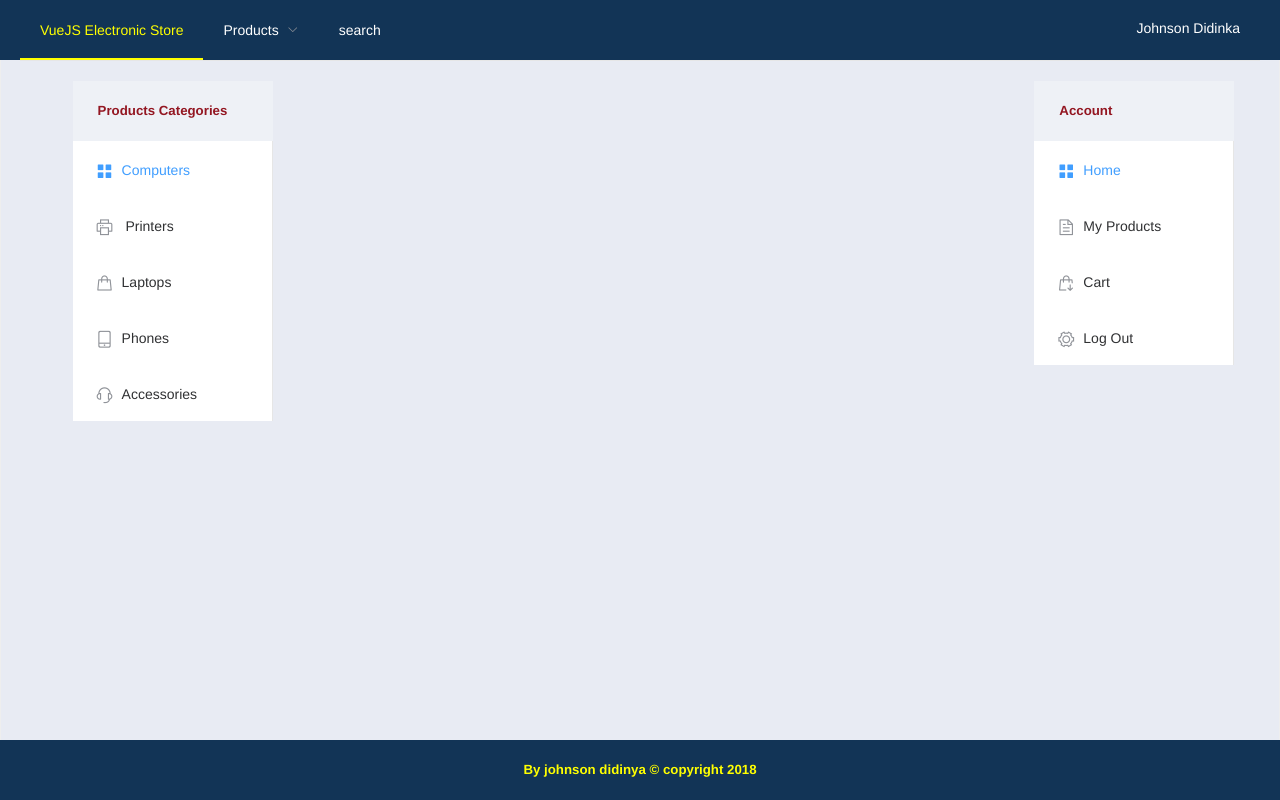
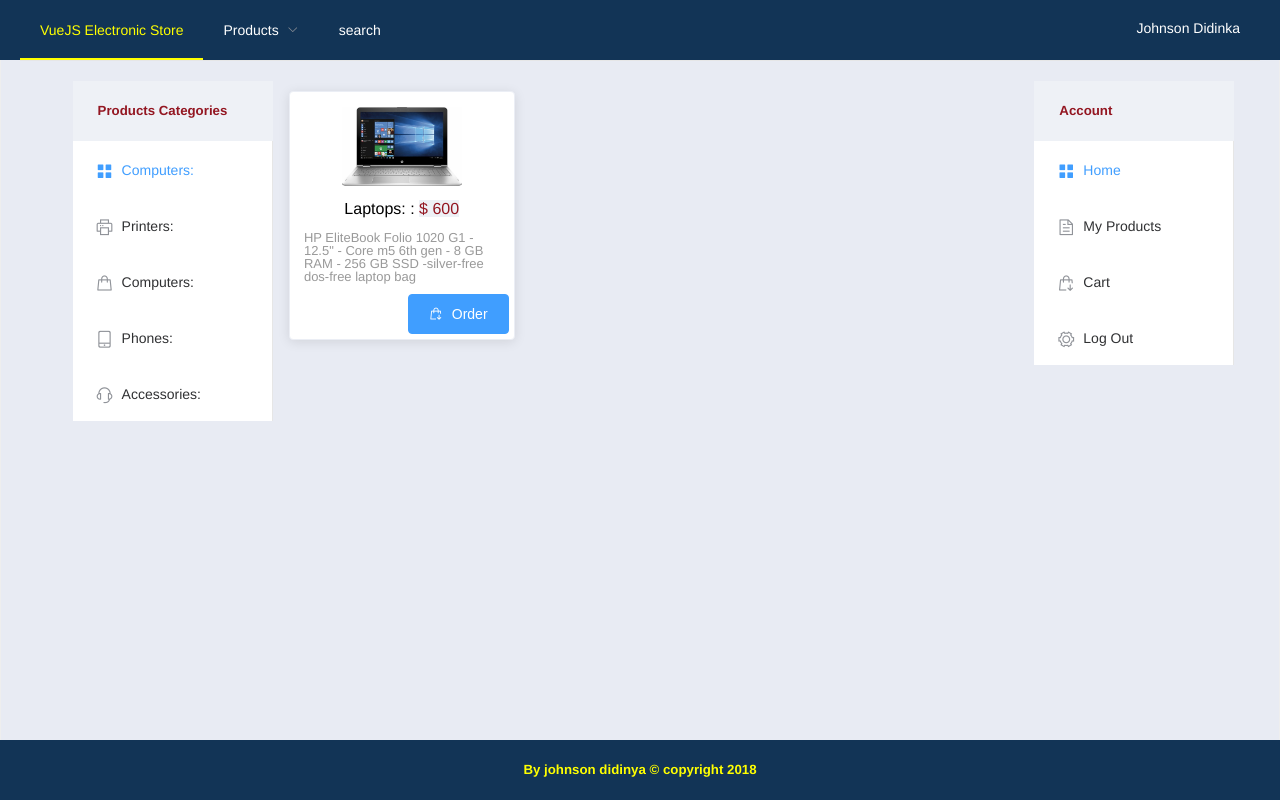
Before and after one commit to didinkaj/vue-single-page-store-manager, a Vue app: page /products/category/1 in a window 1280 px wide. Built offline with nearby package versions, Linux system fonts and the light colour scheme.

Commit message:
logic for product and navigation

```diff
--- a/package.json
+++ b/package.json
@@ -14,6 +14,7 @@
   },
   "dependencies": {
     "element-ui": "^2.4.3",
+    "firebase": "^5.2.0",
     "vue": "^2.5.2",
     "vue-axios": "^2.1.2",
     "vue-router": "^3.0.1",
--- a/src/components/layouts/sidebar/left.vue
+++ b/src/components/layouts/sidebar/left.vue
@@ -1,69 +1,72 @@
+<script>
+    import { mapGetters } from 'vuex';
+    import ElCol from "element-ui/packages/col/src/col";
+    export default {
+        components: {ElCol},
+        name: 'sidebar-left',
+        data() {
+            return {
+                isCollapse: true,
+                items:[],
+            };
+        },
+        computed:{
+            ...mapGetters({
+                category:'category'
+            })
+        },
+        methods: {
+            getSibarItems(){
+                console.log(this.category);
+                this.items = this.category;
+            },
+            handleOpen(key, keyPath) {
+                console.log(key, keyPath);
+            },
+            handleClose(key, keyPath) {
+                console.log(key, keyPath);
+            }
+        },
+        created(){
+            this.getSibarItems();
+        },
+        filters: {
+            numberToString: function (value) {
+                if (!value) return ''
+                value = value.toString()
+                return value
+            }
+        }
+    }
+</script>
+
 <template>
     <el-aside width="200px" style="background-color: rgb(238, 241, 246)">
         <el-row class="tac">
             <el-col :span="24">
                 <h5 class="logo">Products Categories</h5>
                 <el-menu
-                        default-active="1"
-                        class="el-menu-vertical-demo"
-                        @open="handleOpen"
-                        @close="handleClose">
-                    <router-link :to="{name:'productslist_route'}">
-                    <el-menu-item index="1">
-                        <i class="el-icon-menu"></i>
-                        <span>Computers </span>
+                          default-active="1"
+                          class="el-menu-vertical-demo"
+                          @open="handleOpen"
+                          @close="handleClose">
+                    <el-col v-for="item in items">
+                    <router-link  :to="{name:'productscategory_route', params:{id:item.id}}">
+                    <el-menu-item  :index="item.id | numberToString">
+                        <i :class="item.icon"></i>
+                        <span>{{item.name}}</span>
                     </el-menu-item>
                     </router-link>
-                    <router-link :to="{name:'useraccount_route'}">
-                    <el-menu-item index="2">
-                        <i class="el-icon-printer"></i>
-                        <span> Printers</span>
-                    </el-menu-item>
-                    </router-link>
-                    <router-link :to="{name:'productslist_route'}">
-                    <el-menu-item index="3">
-                        <i class="el-icon-goods"></i>
-                        <span>Laptops</span>
-                    </el-menu-item>
-                    </router-link>
-                    <router-link :to="{name:'productslist_route'}">
-                    <el-menu-item index="4">
-                        <i class="el-icon-mobile-phone"></i>
-                        <span>Phones</span>
-                    </el-menu-item>
-                    </router-link>
-                    <router-link :to="{name:'productsadd_route'}">
-                    <el-menu-item index="5">
-                        <i class="el-icon-service"></i>
-                        <span>Accessories</span>
-                    </el-menu-item>
-                    </router-link>
+                    </el-col>
+                </el-menu>
 
-                </el-menu>
             </el-col>
 
         </el-row>
     </el-aside>
 </template>
 
-<script>
-    export default {
-        name: 'sidebar-left',
-        data() {
-            return {
-                isCollapse: true
-            };
-        },
-        methods: {
-            handleOpen(key, keyPath) {
-                console.log(key, keyPath);
-            },
-            handleClose(key, keyPath) {
-                console.log(key, keyPath);
-            }
-        }
-    }
-</script>
+
 
 <style>
     .logo {
--- a/src/components/layouts/sidebar/right.vue
+++ b/src/components/layouts/sidebar/right.vue
@@ -8,7 +8,7 @@
                         class="el-menu-vertical-demo"
                         @open="handleOpen"
                         @close="handleClose">
-                    <router-link :to="{name:'useraccount_route'}">
+                    <router-link :to="{name:'productslist_route'}">
                     <el-menu-item index="1">
                         <i class="el-icon-menu"></i>
                         <span>Home</span>
--- a/src/components/products/add.vue
+++ b/src/components/products/add.vue
@@ -37,11 +37,12 @@
                     description: this.addProductForm.productDesc,
                     date: date,
                     price: this.addProductForm.price,
-                    category: this.addProductForm.category,
+                    category_id: this.addProductForm.category,
                     img: this.url
+
                 }
                 console.log(newProduct)
-                if(!this.addProductForm.productName){
+                if(this.addProductForm.productName && this.addProductForm.price && this.addProductForm.category){
                     this.$store.commit('ADD_PRODUCT', newProduct)
                     this.saveSuccess();
                     return this.$router.push( '/')
@@ -78,7 +79,7 @@
     <div>
         <el-col :span="22">
         <el-card class="add-product-form" >
-            <p class="form-title">Add Product Form {{blogNo}}</p>
+            <p class="form-title">Add Product Form </p>
             <el-form ref="form" :model="addProductForm" label-width="120px" required="required">
                 <el-form-item label="Product Name">
                     <el-input v-model="addProductForm.productName"></el-input>
@@ -92,11 +93,11 @@
                     <el-col :span="12">
                         <el-form-item label="Category">
                             <el-select v-model="addProductForm.category" placeholder="please select Category">
-                                <el-option label="Computers" value="Computers"></el-option>
-                                <el-option label="Laptops" value="Printers"></el-option>
-                                <el-option label="Computers" value="Laptops"></el-option>
-                                <el-option label="Laptops" value="Phones"></el-option>
-                                <el-option label="Computers" value="Accessorie"></el-option>
+                                <el-option label="Computers" value="1"></el-option>
+                                <el-option label="Laptops" value="2"></el-option>
+                                <el-option label="Computers" value="3"></el-option>
+                                <el-option label="Laptops" value="4"></el-option>
+                                <el-option label="Computers" value="5"></el-option>
                             </el-select>
                         </el-form-item>
                     </el-col>
--- a/src/components/products/categories/add.vue
+++ b/src/components/products/categories/add.vue
@@ -2,18 +2,57 @@
     export default {
         name: 'productscategoriesadd_route',
         data() {
-            return {}
+            return {
+                addCategoryForm:{
+                    categorytName:'',
+                    icon:''
+                }
+            }
+        },
+        method:{
+            onSubmit(){
+                console.log('done');
+            }
         }
     }
 </script>
 <template>
     <div>
-        <el-row>
-            <p>Product Categories Wow it works</p>
-        </el-row>
+        <el-col :span="22">
+            <el-card class="add-category-form" >
+                <p class="form-title">Add Product Category  </p>
+                <el-form ref="form" :model="addCategoryForm" label-width="120px" required="required">
+                    <el-form-item label="Category Name">
+                        <el-input v-model="addCategoryForm.categorytName"></el-input>
+                    </el-form-item>
+                    <el-row>
+                        <el-col>
+                            <el-form-item label="Icon">
+                                <el-input v-model="addCategoryForm.icon"></el-input>
+                            </el-form-item>
+                        </el-col>
+
+                    </el-row>
+
+                    <el-form-item>
+                        <el-button type="primary" @click="onSubmit()" class="create-category ">Create</el-button>
+                        <router-link :to="{name:'productslist_route'}">
+                            <el-button>Cancel</el-button>
+                        </router-link>
+                    </el-form-item>
+                </el-form>
+            </el-card>
+        </el-col>
     </div>
 
 </template>
 <style>
+    .create-category {
+        float: right;
+    }
+     .form-title {
+        text-align: center;
+        margin-bottom: 30px;
+    }
 
 </style>
--- /dev/null
+++ b/src/components/products/categories/list.vue
@@ -0,0 +1,127 @@
+<script>
+    import {mapState, mapGetters, mapMutations} from 'vuex'
+
+
+    export default {
+        name: 'productscategory_route',
+        data() {
+            return {
+                product: [],
+                route_id: this.$route.params.id,
+            }
+        },
+        computed: {
+            ...mapGetters({
+                products: 'products'
+            })
+        },
+        methods: {
+            filterProducts() {
+                let id = this.$route.params.id;
+                let product = this.products.filter(product => product.category_id==id);
+
+//                console.log(this.product);
+
+                this.product = product;
+//                console.log(product);
+            },
+            deleteProduct(product) {
+                console.log(product)
+                this.$store.commit('DELETE_PRODUCT', product)
+                this.deleteSuccess();
+                return this.$router.push('/')
+            },
+            deleteSuccess() {
+                this.$notify({
+                    title: 'Success',
+                    message: 'Product deleted successfully',
+                    type: 'success'
+                });
+            },
+            editProduct() {
+                return this.$router.push('/products/edit')
+            }
+        },
+        mounted() {
+            this.filterProducts();
+            console.log('hhhh')
+        },
+    watch: {
+        '$route' (to, from) {
+          this.filterProducts();
+        }
+    }
+    }
+</script>
+<template>
+    <div>
+        <el-row>
+            <el-col :span="7" v-for="product in product" :key="product.id" :offset="product > 0 ? 1 : 1" class="product">
+                <el-card :body-style="{ padding: '0px' }">
+                    <!--:src="product.img"-->
+                    <router-link :to="{name:'productsdetail_route', params:{id:product.id}}">
+                        <img class="img-product"  src="../../../assets/laptop.jpg">
+                        <div class="product-desc" style="padding: 14px;">
+                            <div class="product-name" >{{product.name}} : <span class="product-price">$ {{product.price}}</span></div>
+                            <div class="bottom clearfix">
+                                <time class="product-info">
+                                    {{product.description}}
+                                </time>
+
+                            </div>
+                        </div>
+                    </router-link>
+                    <el-button type="primary pull-right" icon="el-icon-sold-out"> Order</el-button>
+                </el-card>
+
+            </el-col>
+        </el-row>
+
+    </div>
+
+</template>
+<style>
+    .product-info {
+        font-size: 13px;
+        color: #999;
+    }
+
+    .bottom {
+        margin-top: 13px;
+        line-height: 12px;
+    }
+
+    .button {
+        padding: 0;
+        float: right;
+    }
+
+    .img-product {
+        width: 120px;
+        display: block;
+        margin: 0px auto;
+        padding: 15px 0px 0px 0px;
+    }
+
+    .product {
+        margin: 10px;
+
+    }
+    .product-name{
+        text-align: center;
+        color: #000000;
+    }
+
+    .pull-right {
+        float: right;
+        margin: 5px;
+    }
+    .product-price{
+        color: #931621;
+        background-color: #eef1f6;
+    }
+    .product-desc{
+        height: 75px;
+    }
+
+</style>
--- a/src/router/index.js
+++ b/src/router/index.js
@@ -5,6 +5,7 @@ import AddProducts from '@/components/products/add'
 import ProductsEdit from '@/components/products/edit'
 import ProductsDetail from '@/components/products/detail'
 import ProductCategoriesAdd from '@/components/products/categories/add'
+import ProductCategory from '@/components/products/categories/list'
 import UserAccount from '@/components/users/account'
 import UserProducts from '@/components/users/products'
 import UserCart from '@/components/users/cart'
@@ -28,11 +29,7 @@ export default new Router({
             }
             ]
     },
-      {
-      path: '/products/list',
-      name: 'productslist_routea',
-      component: ProductList
-    },
+
       {
         path:'/products/add',
           name:'productsadd_route',
@@ -47,6 +44,11 @@ export default new Router({
           path:'/products/detail/:id',
           name:'productsdetail_route',
           component:ProductsDetail
+      },
+      {
+          path:'/products/category/:id',
+          name:'productscategory_route',
+          component:ProductCategory
       },
       {
         path:'/products/categories/add',
--- /dev/null
+++ b/src/store/Products/category.js
@@ -0,0 +1,54 @@
+const state = {
+
+    category: [{
+        id: 1,
+        name: 'Computers:',
+        icon: 'el-icon-menu',
+        route:'productslist_route',
+    },
+        {
+            id: 2,
+            name: 'Printers:',
+            icon: 'el-icon-printer',
+            route:'useraccount_route',
+        },
+        {
+            id: 3,
+            name: 'Computers:',
+            icon: 'el-icon-goods',
+            route:'productslist_route',
+        },
+        {
+            id: 4,
+            name: 'Phones:',
+            icon: 'el-icon-mobile-phone',
+            route:'productslist_route',
+        },
+        {
+            id: 5,
+            name: 'Accessories:',
+            icon: 'el-icon-service',
+            route:'productslist_route',
+        }
+    ],
+
+}
+
+const getters = {
+    category: state => state.category,
+}
+
+const mutations = {
+    ADD_CATEGORY(state, data) {
+        state.category.unshift(data)
+    },
+    DELETE_CATEGORY(state, data) {
+        state.category.splice(state.category.indexOf(data), 1);
+    }
+};
+
+const actions = {};
+
+export default {
+    state, getters, mutations, actions
+}
--- a/src/store/Products/list.js
+++ b/src/store/Products/list.js
@@ -6,7 +6,7 @@ const state = {
         description: ' HP EliteBook Folio 1020 G1 - 12.5" - Core m5 6th gen - 8 GB RAM - 256 GB SSD -silver-free dos-free laptop bag',
         date: 'Posted on June 12, 2018 by',
         price: 600,
-        category:"Computers",
+        category_id:1,
         img: '/static/img/laptop.737283c.jpg'
     },
         {
@@ -15,7 +15,7 @@ const state = {
             description: ' HP EliteBook Folio 1020 G1 - 12.5" - Core m5 6th gen - 8 GB RAM - 256 GB SSD -silver-free dos-free laptop bag',
             date: 'Posted on June 12, 2018 by',
             price: 400,
-            category:"Computers",
+            category_id:2,
             img: '/static/img/laptop.737283c.jpg'
         },
         {
@@ -24,7 +24,7 @@ const state = {
             description: ' HP EliteBook Folio 1020 G1 - 12.5" - Core m5 6th gen - 8 GB RAM - 256 GB SSD -silver-free dos-free laptop bag',
             date: 'Posted on June 12, 2018 by',
             price: 400,
-            category:"Computers",
+            category_id:3,
             img: '/static/img/laptop.737283c.jpg'
         },
         {
@@ -33,7 +33,7 @@ const state = {
             description: ' HP EliteBook Folio 1020 G1 - 12.5" - Core m5 6th gen - 8 GB RAM - 256 GB SSD -silver-free dos-free laptop bag',
             date: 'Posted on June 12, 2018 by',
             price: 400,
-            category:"Computers",
+            category_id:4,
             img: '/static/img/laptop.737283c.jpg'
         },
         {
@@ -42,7 +42,7 @@ const state = {
             description: ' HP EliteBook Folio 1020 G1 - 12.5" - Core m5 6th gen - 8 GB RAM - 256 GB SSD -silver-free dos-free laptop bag',
             date: 'Posted on June 12, 2018 by',
             price: 400,
-            category:"Computers",
+            category_id:5,
             img: '/static/img/laptop.737283c.jpg'
         },
         {
@@ -51,7 +51,7 @@ const state = {
             description: ' HP EliteBook Folio 1020 G1 - 12.5" - Core m5 6th gen - 8 GB RAM - 256 GB SSD -silver-free dos-free laptop bag',
             date: 'Posted on June 12, 2018 by',
             price: 1400,
-            category:"Computers",
+            category_id:5,
             img: '/static/img/laptop.737283c.jpg'
         }
     ],
--- a/src/store/store.js
+++ b/src/store/store.js
@@ -3,6 +3,7 @@ import Vuex from 'vuex'
 import List from './Products/list'
 import Users from './users/users'
 import Cart from './shopping/cart'
+import SideBarItems from './Products/category'
 Vue.use(Vuex)
 const store = new Vuex.Store({
     state: {
@@ -20,7 +21,7 @@ const store = new Vuex.Store({
     getters: {},
     actions: {},
     modules: {
-        List,Users,Cart
+        List,Users,Cart,SideBarItems
     }
 });
 
```
Also changed, not shown: src/components/layouts/header.vue (+13 -6 lines), 1 other file (tests, documents, lock files or other folders).
